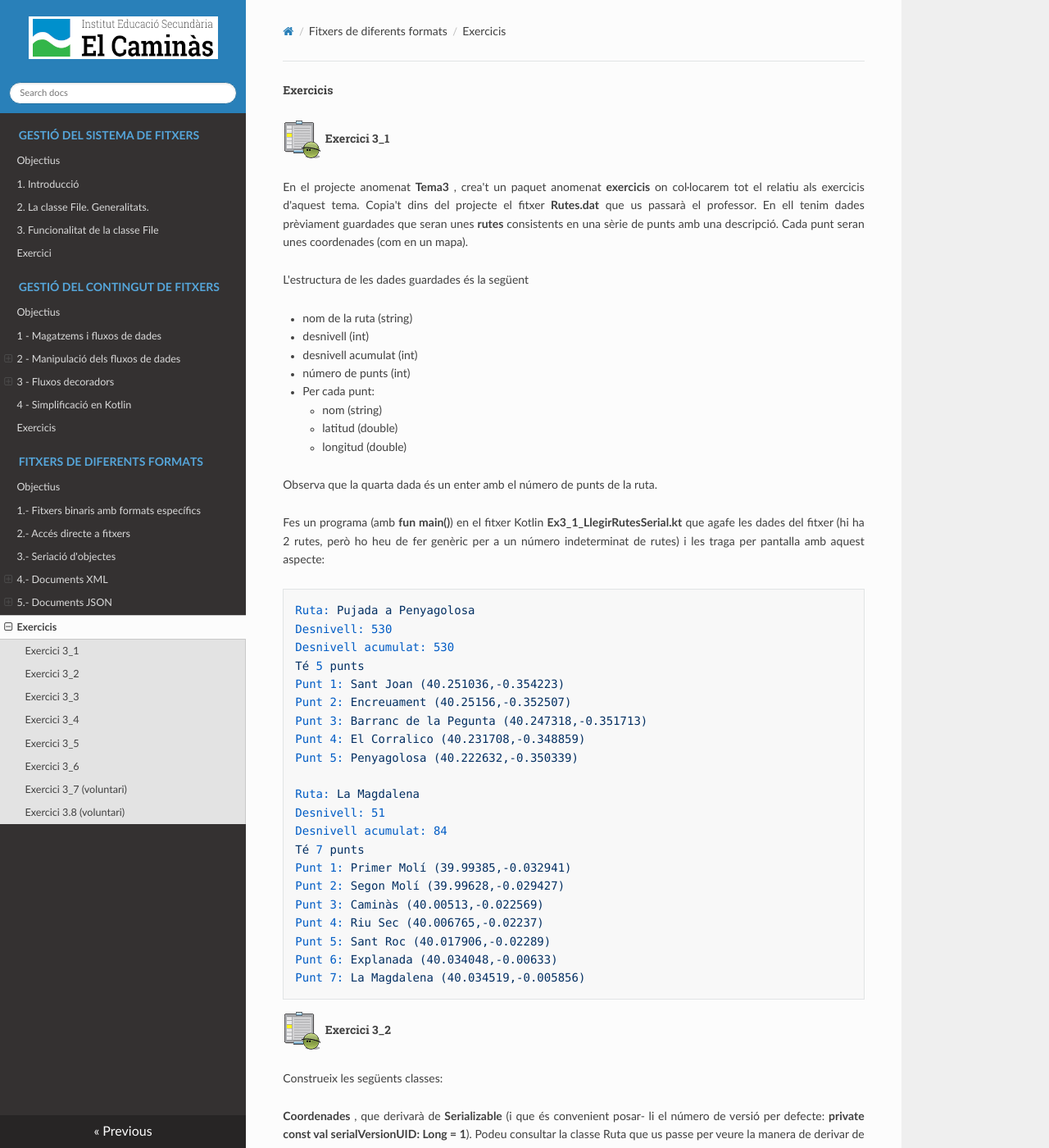
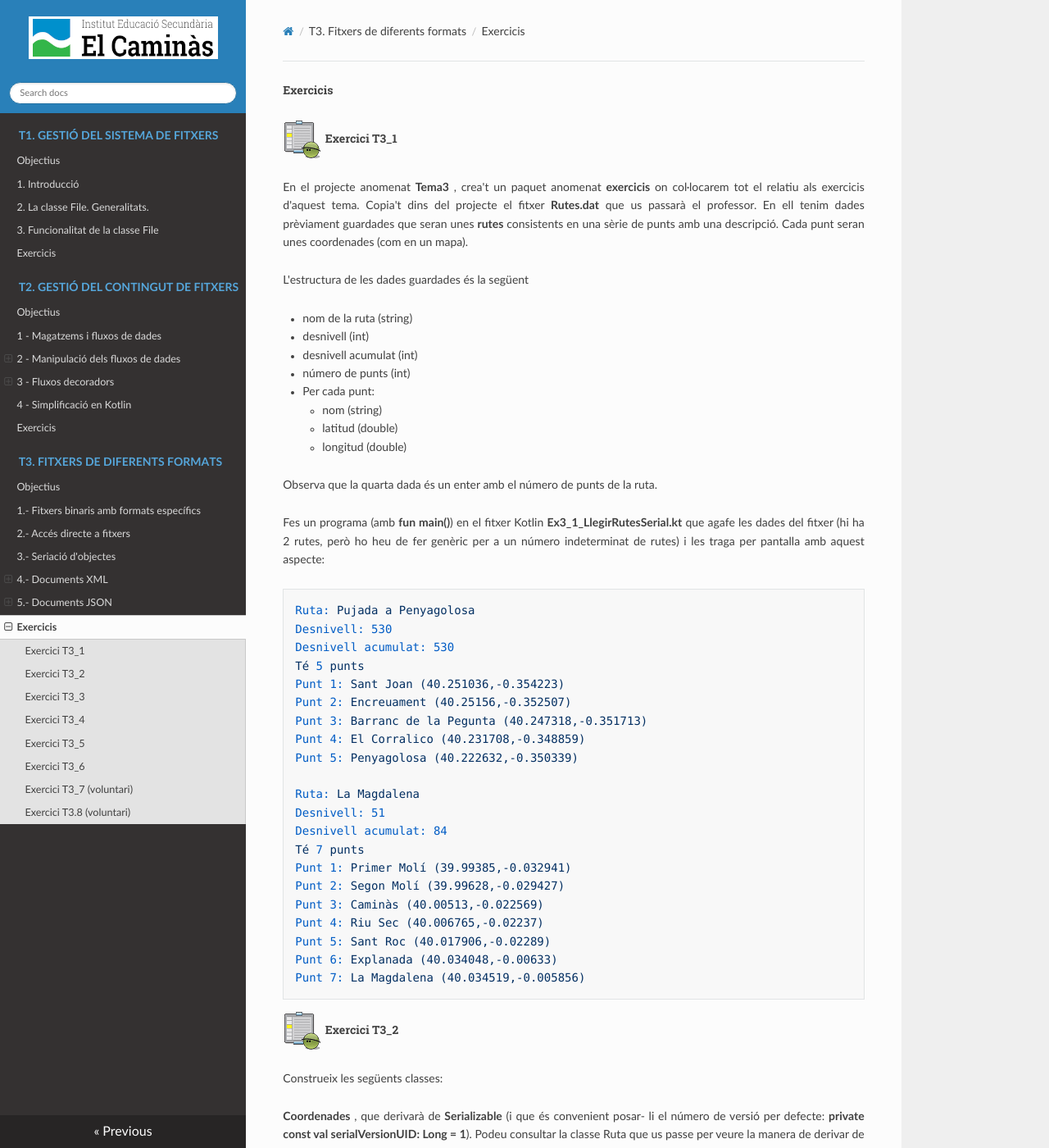
Before and after one commit to asalvadorc/AD_Ficheros, an MkDocs documentation site: the page built from docs/AD_T3_Fitxers_de_diferents_formats/exercicis.md, in a window 1280 px wide and 1400 px high. Shown: the whole window at 82% size. Built offline with MkDocs 1.6.1, drawn with Linux system fonts in a browser that asks for light colours; nearby versions of some CDN libraries; some of the changed text lies outside the part shown.

Commit message:
exercicis

````diff
--- a/docs/AD_T3_Fitxers_de_diferents_formats/exercicis.md
+++ b/docs/AD_T3_Fitxers_de_diferents_formats/exercicis.md
@@ -1,6 +1,6 @@
 # Exercicis
 
-## ![](icon_activity.gif) Exercici 3_1
+## ![](icon_activity.gif) Exercici T3_1
 
 En el projecte anomenat **Tema3** , crea't un paquet anomenat **exercicis** on
 col·locarem tot el relatiu als exercicis d'aquest tema. Copia't dins del
@@ -49,7 +49,7 @@ Punt 5: Sant Roc (40.017906,-0.02289)
 Punt 6: Explanada (40.034048,-0.00633)
 Punt 7: La Magdalena (40.034519,-0.005856)
 ```
-## ![](icon_activity.gif) Exercici 3_2
+## ![](icon_activity.gif) Exercici T3_2
 
 Construeix les següents classes:
 
@@ -124,7 +124,7 @@ guardades en el fitxer **Rutes.obj** i mostra-les per pantalla utilitzant el
 mètode **mostraRuta()****
 **
 
-## ![](icon_activity.gif) Exercici 3_3
+## ![](icon_activity.gif) Exercici T3_3
 
 Fes un programa en el fitxer **Ex3_3_PassarRutesObjXML.kt** (amb main) que
 passe el fitxer **Rutes.obj** a un fitxer XML anomenat **Rutes.xml** amb
@@ -148,7 +148,7 @@ ruta, i que hi ha més d'una ruta
 	...
 </rutes>
 ```
-## ![](icon_activity.gif) Exercici 3_4
+## ![](icon_activity.gif) Exercici T3_4
 
 Fer una aplicació gràfica que llegirà el fitxer **Rutes.xml** per a que
 apareguen els noms de les rutes en un JComboBox. Quan se seleccione una, ha
@@ -220,7 +220,7 @@ L'esquelet del programa seria aquest. Copieu-lo en un fitxer Kotlin anomenat
     }
 
 
-## ![](icon_activity.gif) Exercici 3_5
+## ![](icon_activity.gif) Exercici T3_5
 
 Fer un programa en el fitxer Kotlin **Ex3_5_PassarRutesObjJSON.kt** que passe
 el fitxer **Rutes.obj** a un fitxer JSON **Rutes.json** amb aquest aspecte:
@@ -256,7 +256,7 @@ englobe tot:
 
     class Rutes(var rutes: MutableList<Ruta> = mutableListOf<Ruta>())
 ```
-## ![](icon_activity.gif) Exercici 3_6
+## ![](icon_activity.gif) Exercici T3_6
 
 Replicar l'exercici 3_4, però ara llegint del fitxer **Rutes.json** , en
 compte de **Rutes.xml**
@@ -329,7 +329,7 @@ Kotlin anomenat **Ex3_6_VisRutaJSON.kt** :
     	}
     }
 
-## ![](icon_activity.gif) Exercici 3_7 (voluntari)
+## ![](icon_activity.gif) Exercici T3_7 (voluntari)
 
 Per a practicar un poquet més, anem a fer un altre exercici per a construir un
 fitxer JSON però ara amb la llibreria **org.json**
@@ -443,7 +443,7 @@ I aquest ha de ser l'aspecte de **cotxes.json** :
 	}
 }
 ```
-## ![](icon_activity.gif) Exercici 3.8 (voluntari)
+## ![](icon_activity.gif) Exercici T3.8 (voluntari)
 
 Visualitzar en un programa gràfic l'estat actual de Bicicas, agafant-lo
 directament de la pàgina <http://gestiona.bicicas.es/apps/apps.php>.
--- a/mkdocs.yml
+++ b/mkdocs.yml
@@ -11,14 +11,14 @@ theme:
   logo: assets/logocaminas.png
 
 nav:
-- Gestió del Sistema de fitxers:
+- T1. Gestió del Sistema de fitxers:
   - Objectius: AD_T1_Sistema_de_fitxers/objectius.md
   ## - Instal.lació de IntelliJ Idea Ultimate: AD_T1_Sistema_de_fitxers/Idea.md
   - 1. Introducció: AD_T1_Sistema_de_fitxers/1_introducci.md
   - 2. La classe File. Generalitats.:  AD_T1_Sistema_de_fitxers/2_la_classe_file_generalitats.md
   - 3. Funcionalitat de la classe File: AD_T1_Sistema_de_fitxers/3_funcionalitat_de_la_classe_file.md
-  - Exercici: AD_T1_Sistema_de_fitxers/exercici.md
-- Gestió del contingut de fitxers:
+  - Exercicis: AD_T1_Sistema_de_fitxers/exercicis.md
+- T2. Gestió del contingut de fitxers:
     - Objectius: AD_T2_Gesti_del_contingut_de_fitxers/objectius.md
     - 1 - Magatzems i fluxos de dades: AD_T2_Gesti_del_contingut_de_fitxers/1__magatzems_i_fluxos_de_dades.md
     - 2 - Manipulació dels fluxos de dades:
@@ -38,7 +38,7 @@ nav:
       - 3.3 - ConversorsInputStreamReader i OutputStreamWriter: AD_T2_Gesti_del_contingut_de_fitxers/33__conversors_inputstreamreader_i_outputstreamwriter.md
     - 4 - Simplificació en Kotlin: AD_T2_Gesti_del_contingut_de_fitxers/4__simplificaci_en_kotlin.md
     - Exercicis: AD_T2_Gesti_del_contingut_de_fitxers/exercicis.md
-- Fitxers de diferents formats:
+- T3. Fitxers de diferents formats:
     - Objectius: AD_T3_Fitxers_de_diferents_formats/objectius.md
     - 1.- Fitxers binaris amb formats específics: AD_T3_Fitxers_de_diferents_formats/1_fitxers_binaris_amb_formats_especfics.md
     - 2.- Accés directe a fitxers: AD_T3_Fitxers_de_diferents_formats/2_accs_directe_a_fitxers.md
````
Also changed, not shown: docs/AD_T1_Sistema_de_fitxers/exercicis.md (renamed from docs/AD_T1_Sistema_de_fitxers/exercici.md, +4 -2 lines), docs/AD_T2_Gesti_del_contingut_de_fitxers/exercicis.md (+3 -3 lines), docs/AD_T3_Fitxers_de_diferents_formats/522__escriptura.md (+1 -1 lines).
